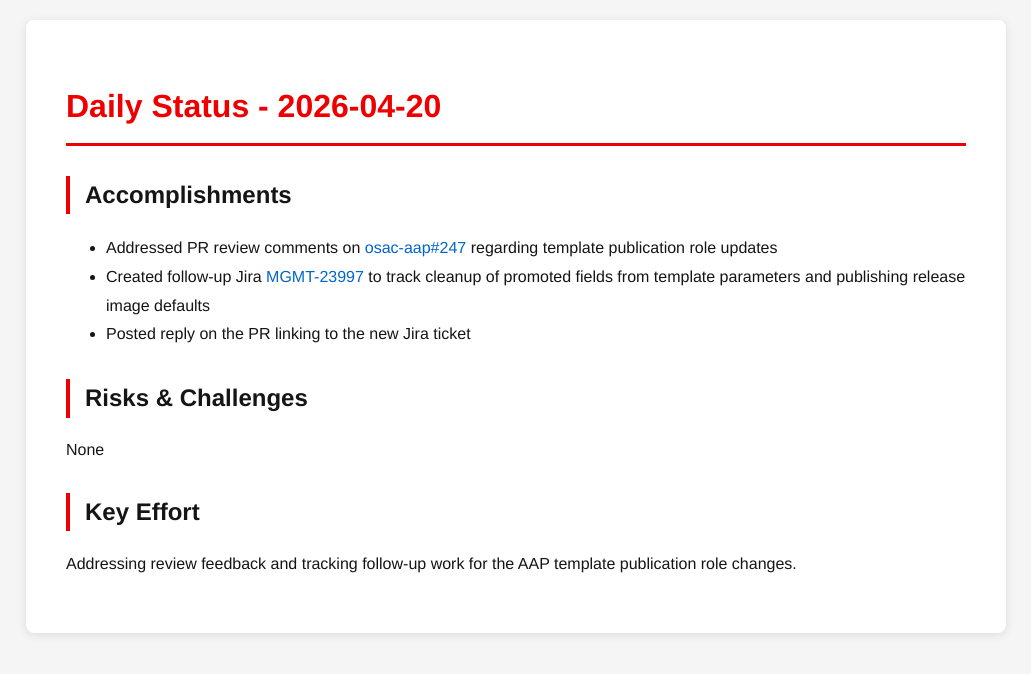
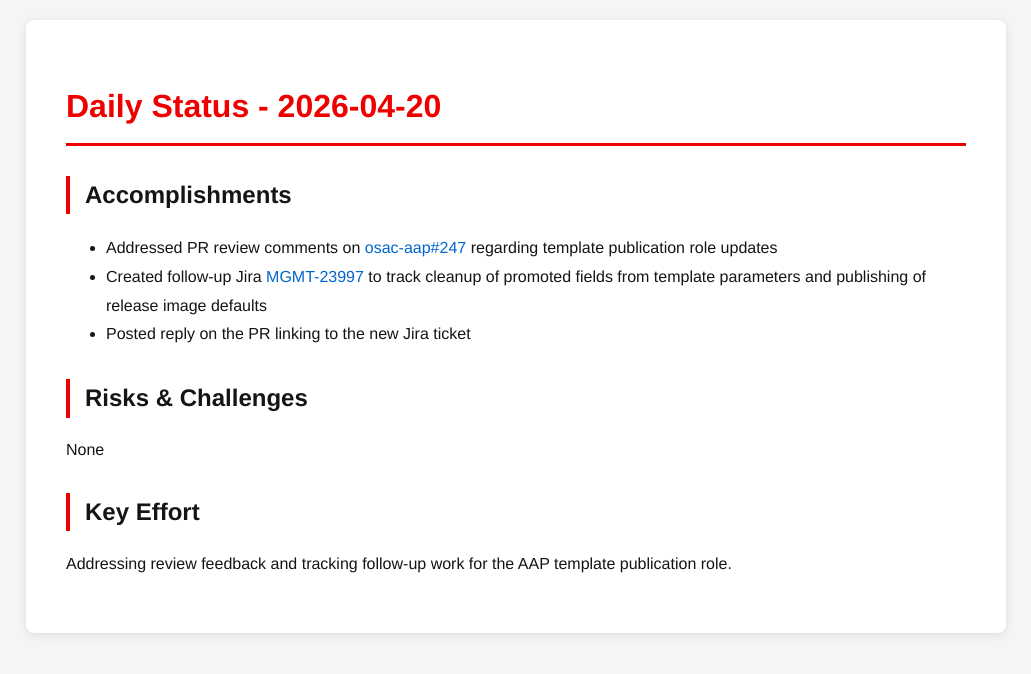
Before and after one commit to tzvatot/daily-status, a Jekyll site: the page built from 2026-04-20.md, in a window 1280 px wide. Shown: the top 674 px of the page, without its empty margins (124-1155 px from the left). Built offline with Jekyll 4.4.1, drawn with Linux system fonts in a browser that asks for light colours.

Commit message:
Daily status update - 2026-04-20

```diff
--- a/2026-04-20.md
+++ b/2026-04-20.md
@@ -8,11 +8,11 @@
 
 ## Accomplishments
 - Addressed PR review comments on [osac-aap#247](https://github.com/osac-project/osac-aap/pull/247) regarding template publication role updates
-- Created follow-up Jira [MGMT-23997](https://issues.redhat.com/browse/MGMT-23997) to track cleanup of promoted fields from template parameters and publishing release image defaults
+- Created follow-up Jira [MGMT-23997](https://issues.redhat.com/browse/MGMT-23997) to track cleanup of promoted fields from template parameters and publishing of release image defaults
 - Posted reply on the PR linking to the new Jira ticket
 
 ## Risks & Challenges
 None
 
 ## Key Effort
-Addressing review feedback and tracking follow-up work for the AAP template publication role changes.
+Addressing review feedback and tracking follow-up work for the AAP template publication role.
```
